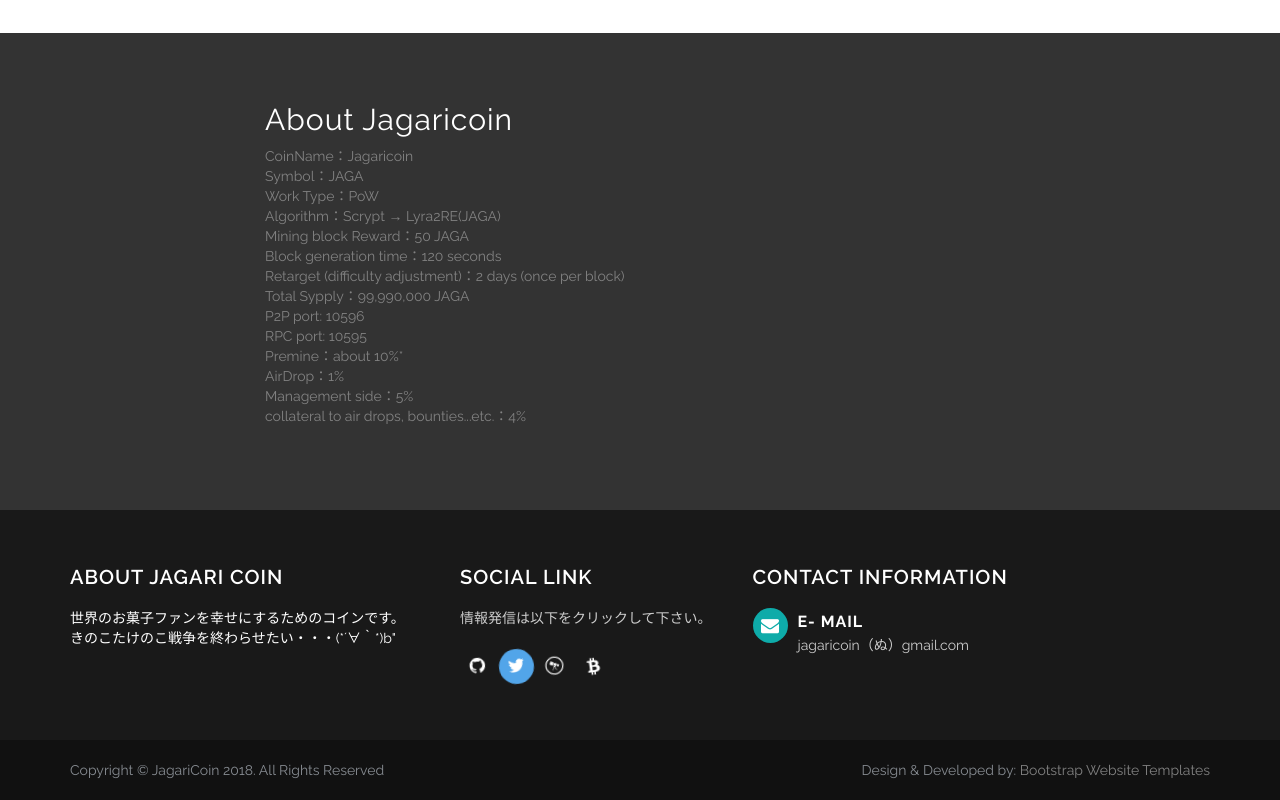
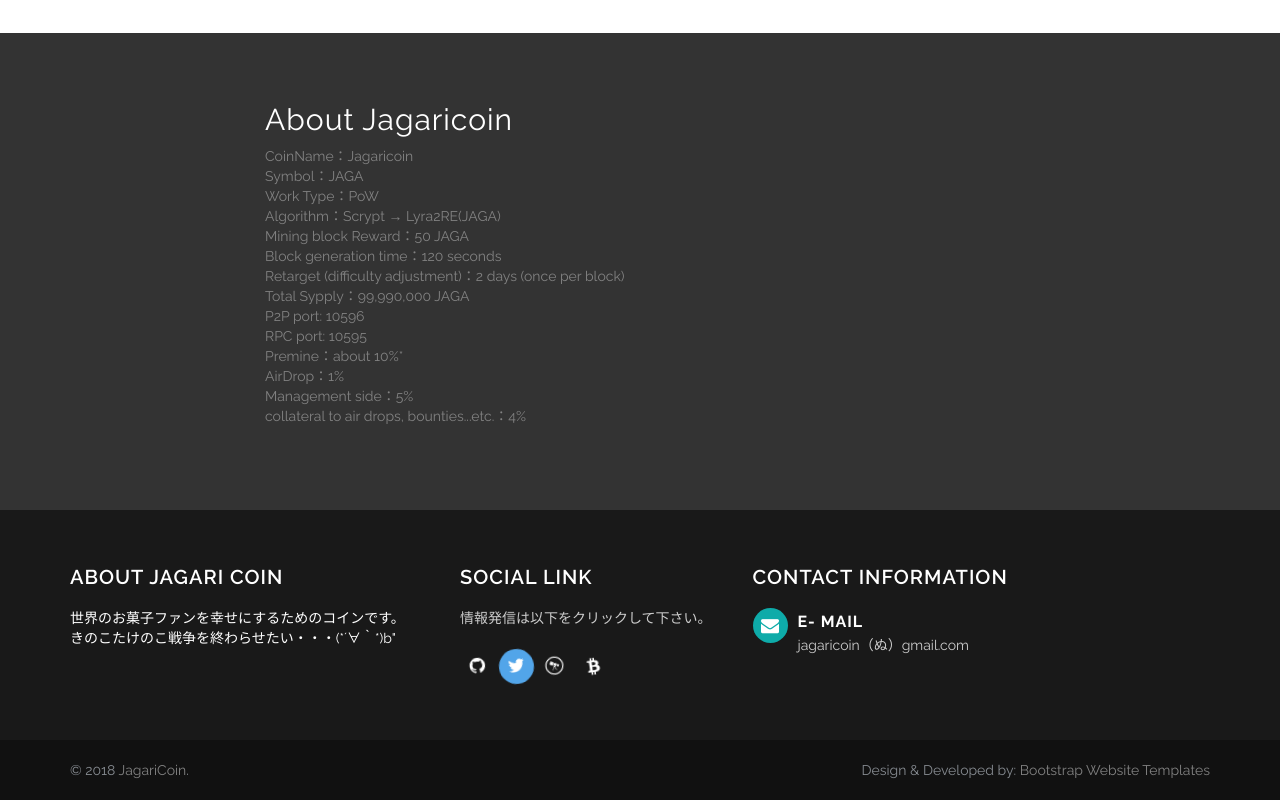
Before and after one commit to jagaricoin-project/JAGARI-COin, a plain HTML site: page privacy.html in a window 1280 px wide. Shown: the part 1677-2477 px from the top of the page. Drawn offline with Linux system fonts and the light colour scheme.

Commit message:
Initial Commit

```diff
--- a/privacy.html
+++ b/privacy.html
@@ -244,8 +244,7 @@ Template Name: ConsulbizTitle: Consulbiz free consulting business bootstrap webs
       <div class="container">
         <div class="row">
           <div class="col-md-6 copyright">
-            <div class="left-text">Copyright © JagariCoin 2018. All Rights
-              Reserved</div>
+            <div class="left-text">© 2018 <a href="http://www.jagaricoin.tk/">JagariCoin</a>.</div>
           </div>
         </div>
       </div>
```
Also changed, not shown: index.html (+1 -2 lines), mining.html (+1 -2 lines).
